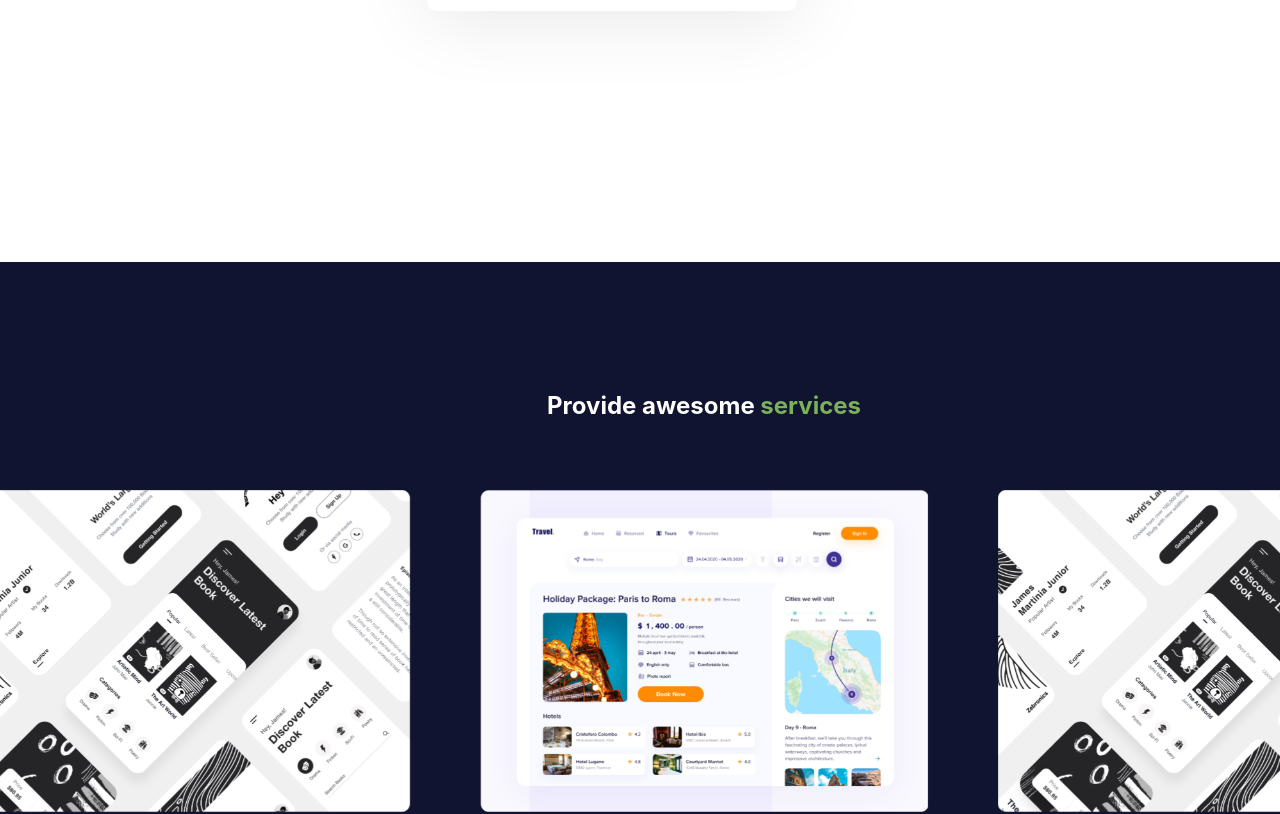
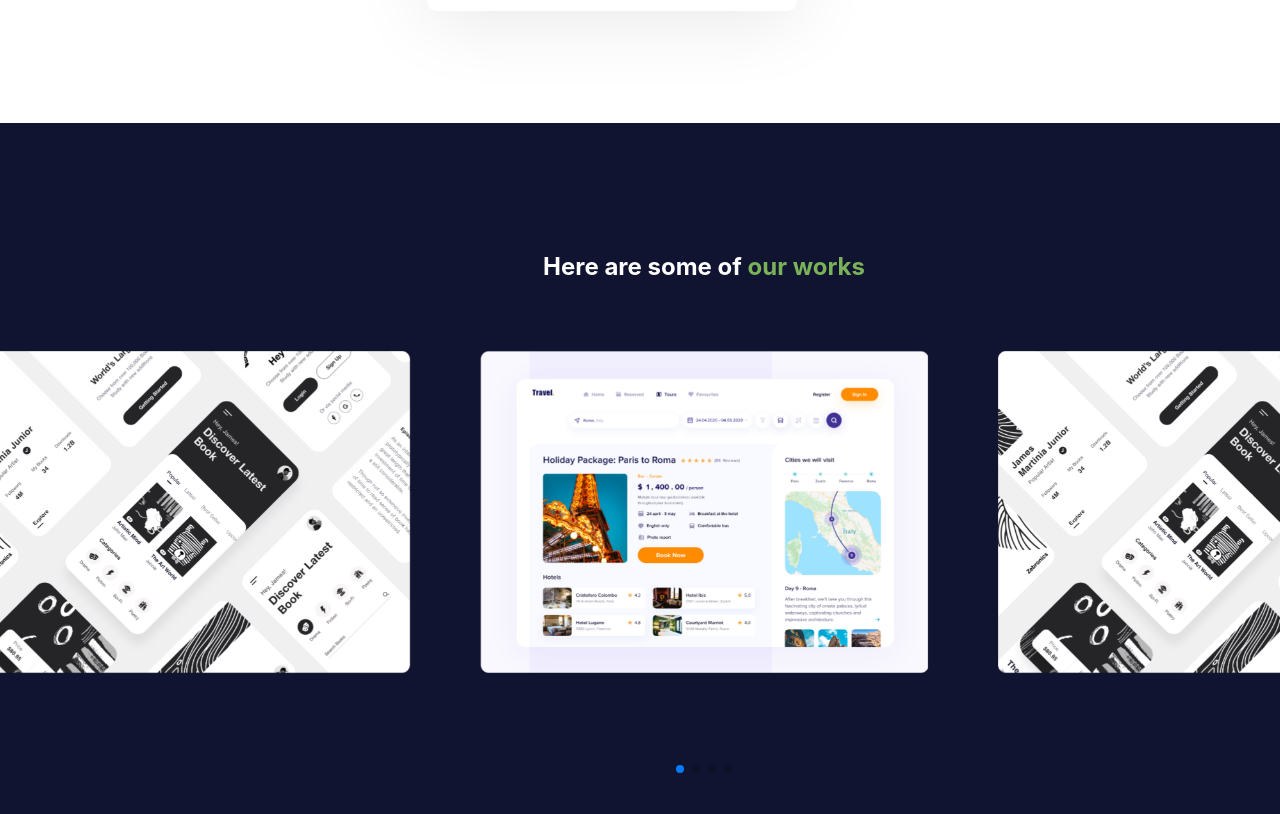
Before and after one commit to rezwanrahimr/creative-agency-client, a React (Create React App) app: page / in a window 1280 px wide. Shown: the part 1320-2134 px from the top of the page. Built offline with nearby package versions, Linux system fonts and the light colour scheme.

Commit message:
work simple done

```diff
--- a/src/Pages/Home/Work/WorkSimble.js
+++ b/src/Pages/Home/Work/WorkSimble.js
@@ -4,8 +4,8 @@ import worlSimble from './workSimble.css';
 
 const WorkSimble = () => {
     return (
-        <div className='workSimble '>
-             <h2 className='text-2xl font-bold mb-12 mt-32 text-white'>Provide awesome <span style={{ color: '#7AB259' }}>services</span></h2>
+        <div className='workSimble mt-28'>
+             <h2 className='text-2xl font-bold mb-12 mt-32 text-white'>Here are some of <span style={{ color: '#7AB259' }}>our works</span></h2>
                <div className='flex items-center '>
                <Work className=''></Work>
                </div>
--- a/src/Pages/Home/Work/workSimble.css
+++ b/src/Pages/Home/Work/workSimble.css
@@ -3,7 +3,5 @@
     width: 1524px;
     height: 724px;
     left: -58px;
-    top: 1582px;
-
     background: #111430;
 }
```
